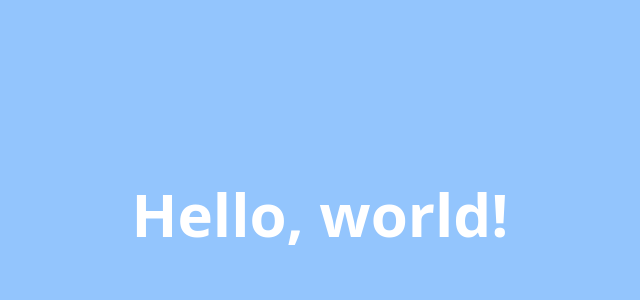
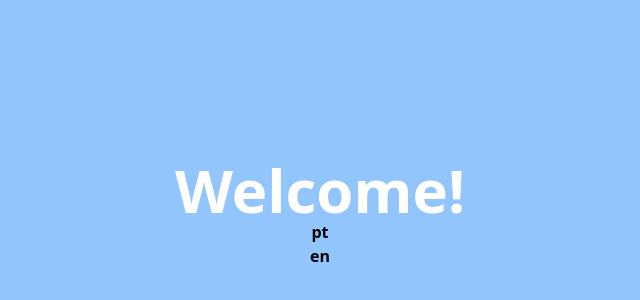
Before and after one commit to RicardoValdovinos/vite-react-boilerplate, a React (Vite) app: page / in a window 1280 px wide. Shown: the part 186-486 px from the top of the page, without its empty margins (320-960 px from the left). Built offline with nearby package versions, Linux system fonts and the light colour scheme.

Commit message:
add react intl

```diff
--- a/package.json
+++ b/package.json
@@ -46,9 +46,12 @@
 		"@tanstack/react-table": "^8.19.2",
 		"@tanstack/router-vite-plugin": "^1.43.12",
 		"dayjs": "^1.11.11",
+		"i18next": "^23.11.5",
+		"i18next-browser-languagedetector": "^8.0.0",
 		"react": "^18.3.1",
 		"react-dom": "^18.3.1",
 		"react-hook-form": "^7.52.1",
+		"react-i18next": "^14.1.2",
 		"zod": "^3.23.8",
 		"zustand": "^4.5.4"
 	},
--- /dev/null
+++ b/src/common/i18next.d.ts
@@ -0,0 +1,8 @@
+import type { resources, defaultNS } from "./i18n";
+
+declare module "i18next" {
+	interface CustomTypeOptions {
+		defaultNS: typeof defaultNS;
+		resources: (typeof resources)["en"];
+	}
+}
--- /dev/null
+++ b/src/i18n.ts
@@ -0,0 +1,20 @@
+import i18next from "i18next";
+import { initReactI18next } from "react-i18next";
+import translationsEN from "./locales/en/translations.json";
+import translationsPT from "./locales/pt/translations.json";
+
+const resources = {
+	en: {
+		translation: translationsEN,
+	},
+	pt: {
+		translation: translationsPT,
+	},
+};
+
+void i18next.use(initReactI18next).init({
+	resources,
+	lng: "en", //default language
+});
+
+export { default } from "i18next";
--- /dev/null
+++ b/src/locales/en/translations.json
@@ -0,0 +1,8 @@
+{
+    "title": "Welcome!",
+    "description": {
+      "part1": "This is just a basic example of how to use i18next with typescript",
+      "part2": "😉"
+    },
+    "inter": "interpolated {{val}}"
+  }
--- /dev/null
+++ b/src/locales/pt/translations.json
@@ -0,0 +1,8 @@
+{
+    "title": "bem vindo!",
+    "description": {
+      "part1": "This is just a basic example of how to use i18next with typescript",
+      "part2": "😉"
+    },
+    "inter": "interpolated {{val}}"
+  }
--- a/src/main.tsx
+++ b/src/main.tsx
@@ -4,6 +4,8 @@ import ReactDOM from "react-dom/client";
 import App from "./App.tsx";
 import { routeTree } from "./routeTree.gen.ts";
 import "./styles/tailwind.css";
+
+import "./i18n.ts";
 
 const router = createRouter({ routeTree });
 
--- a/src/pages/Home.tsx
+++ b/src/pages/Home.tsx
@@ -1,9 +1,30 @@
+import { useTranslation } from "react-i18next";
 import type { FunctionComponent } from "../common/types";
 
 export const Home = (): FunctionComponent => {
+	const { t, i18n } = useTranslation();
+	// eslint-disable-next-line @typescript-eslint/explicit-function-return-type
+	const changeLanguage = (lng: string | undefined) => {
+		void i18n.changeLanguage(lng);
+	};
+
 	return (
 		<div className="bg-blue-300  font-bold w-screen h-screen flex flex-col justify-center items-center ">
-			<p className="text-white text-6xl">Hello, world!</p>
+			<p className="text-white text-6xl">{t("title")}</p>
+			<button
+				onClick={() => {
+					changeLanguage("pt");
+				}}
+			>
+				pt
+			</button>
+			<button
+				onClick={() => {
+					changeLanguage("en");
+				}}
+			>
+				en
+			</button>
 		</div>
 	);
 };
```
Also changed, not shown: 1 other file (tests, documents, lock files or other folders).
